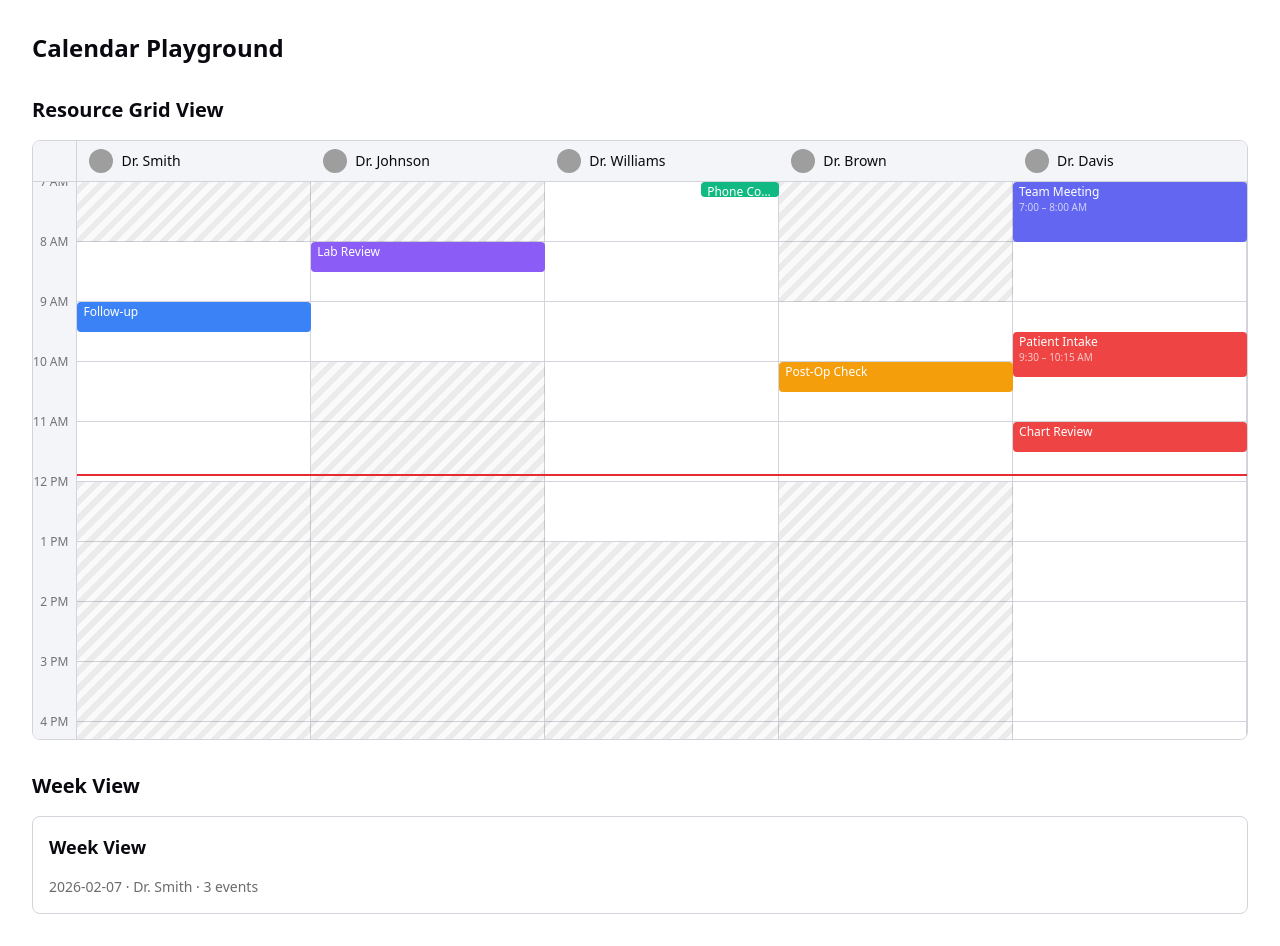
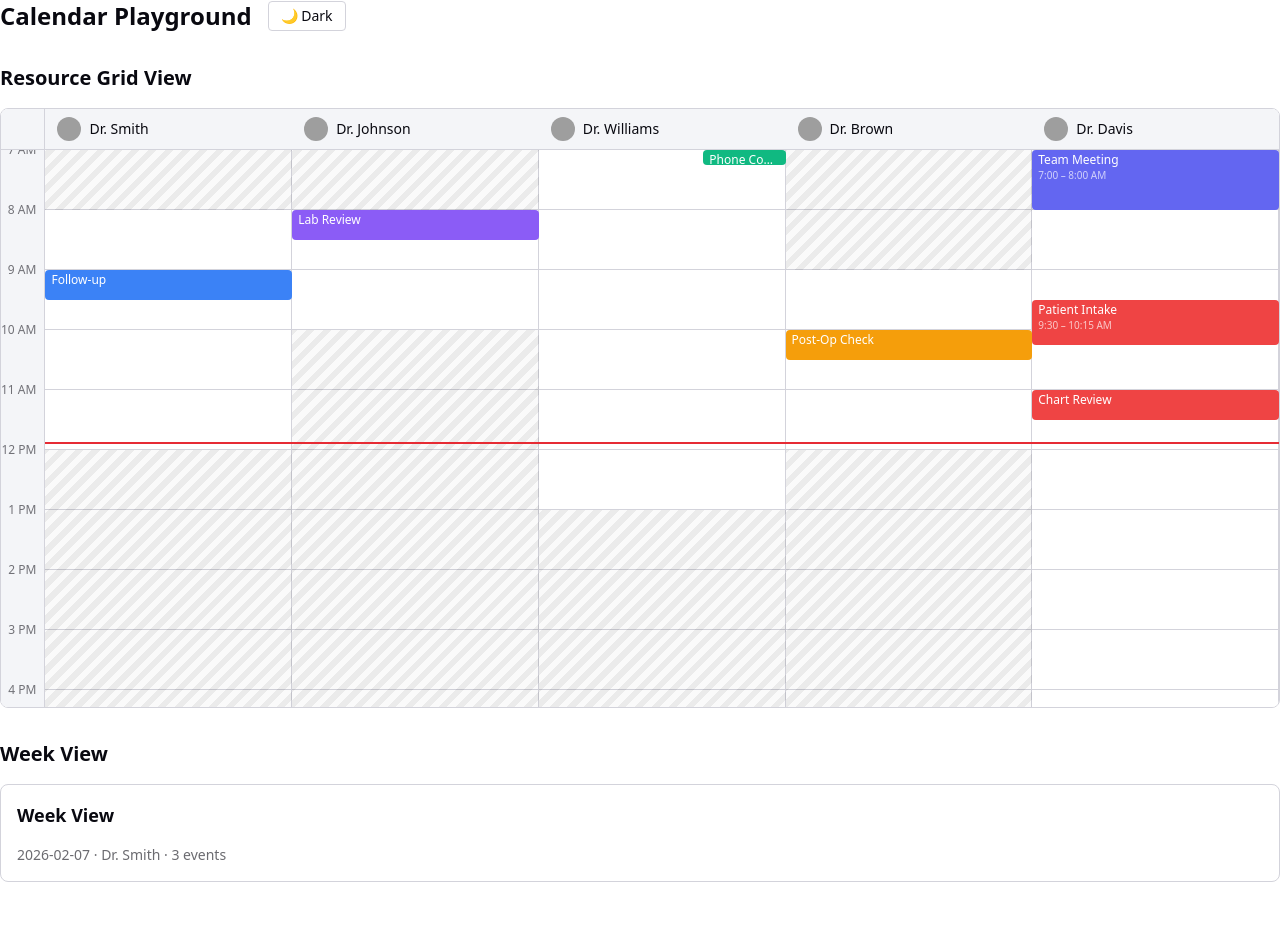
Before and after one commit to svycal/calendar, a React (Vite) app in the folder playground/: page / in a window 1280 px wide. After the commit the page ends 882 px from the top, so only its background shows below. Built offline with nearby package versions, Linux system fonts and the light colour scheme; grey boxes are pictures that could not be loaded.

Commit message:
Add simple dark mode switcher

```diff
--- a/playground/src/App.tsx
+++ b/playground/src/App.tsx
@@ -1,3 +1,4 @@
+import { useState } from 'react';
 import {
   ResourceGridView,
   WeekView,
@@ -195,11 +196,21 @@
 };
 
 function App() {
+  const [dark, setDark] = useState(false);
+
   return (
-    <div className="min-h-screen bg-cal-background p-8">
-      <h1 className="text-cal-foreground mb-8 text-2xl font-bold">
-        Calendar Playground
-      </h1>
+    <div className={`min-h-screen bg-cal-background p-8${dark ? ' dark' : ''}`}>
+      <div className="mb-8 flex items-center gap-4">
+        <h1 className="text-cal-foreground text-2xl font-bold">
+          Calendar Playground
+        </h1>
+        <button
+          onClick={() => setDark(!dark)}
+          className="rounded border border-cal-border bg-cal-background px-3 py-1 text-sm text-cal-foreground hover:opacity-80"
+        >
+          {dark ? '☀️ Light' : '🌙 Dark'}
+        </button>
+      </div>
 
       <div className="space-y-8">
         <section>
--- a/playground/src/index.css
+++ b/playground/src/index.css
@@ -12,4 +12,5 @@
  */
 @import "../../packages/calendar/src/preset.css";
 @import "tailwindcss";
+@custom-variant dark (&:where(.dark, .dark *));
 @import "../../packages/calendar/src/components.css";
```
